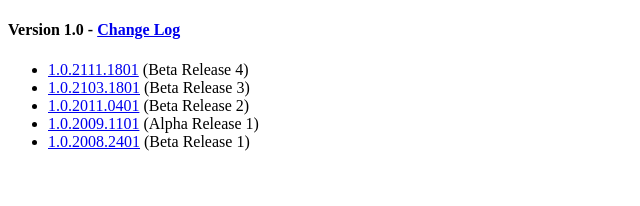
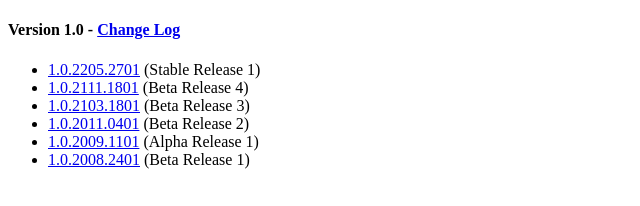
Before and after one commit to cardknox/cardknox-sdk-js, a website built with webpack: page versions.html in a window 1280 px wide. Shown: the whole page, without its empty margins (0-640 px from the left). Built offline with nearby package versions, Linux system fonts and the light colour scheme.

Commit message:
Update versions.html

```diff
--- a/versions.html
+++ b/versions.html
@@ -8,6 +8,7 @@
 <body>
     <h4>Version 1.0 - <a href="changelog_1.0.html">Change Log</a></h4>
     <ul>
+        <li><a href="1.0.2205.2701/sample.html">1.0.2205.2701</a> (Stable Release 1)</li>
         <li><a href="1.0.2111.1801-beta/sample.html">1.0.2111.1801</a> (Beta Release 4)</li>
         <li><a href="1.0.2103.1801-beta/sample.html">1.0.2103.1801</a> (Beta Release 3)</li>
         <li><a href="1.0.2011.0401-beta/sample.html">1.0.2011.0401</a> (Beta Release 2)</li>
```
